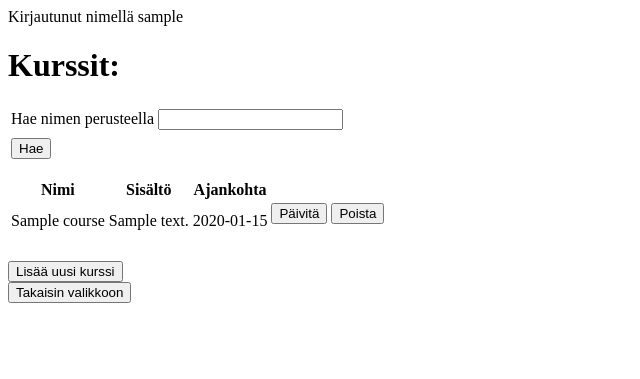
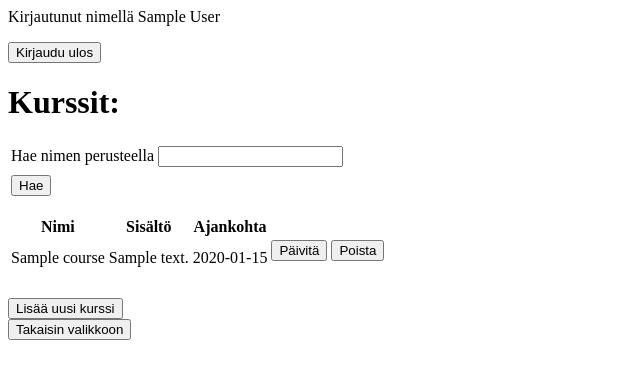
Before and after one commit to AnnaKuokkanen/Kurssiseuranta, a Flask app: page /courses/courses.html in a window 1280 px wide. Shown: the top 379 px of the page, without its empty margins (0-640 px from the left). Run offline with Flask 2, Linux system fonts and the light colour scheme; a user stored in the database is signed in; tables that the repository leaves empty hold one stand-in row (values such as "Sample post").

Commit message:
Uloskirjautumistoiminnallisuus

```diff
--- a/CourseEditor/templates/layout.html
+++ b/CourseEditor/templates/layout.html
@@ -8,8 +8,11 @@
   <body>
     {% if current_user.is_authenticated %}
     <p>
-      Kirjautunut nimellä {{ current_user.username }}
+      Kirjautunut nimellä {{ current_user.firstname }} {{ current_user.lastname }}
     </p>
+    <a href="{{ url_for('users_logout') }}">
+      <button>Kirjaudu ulos</button>
+    </a>
     {% endif %}
     {% block body %}
       <p>
```
Also changed, not shown: CourseEditor/users/views.py (+6 -1 lines).
